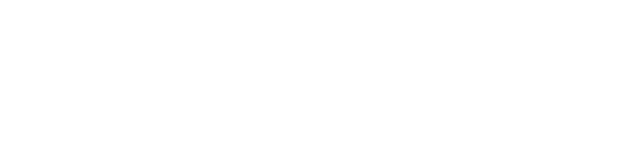
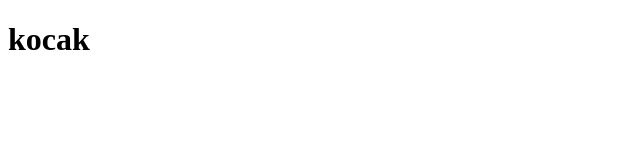
Before and after one commit to MANabil08/Tugas2D, a plain HTML site: page index.html in a window 1280 px wide. Shown: the whole page, without its empty margins (0-640 px from the left). Drawn offline with Linux system fonts and the light colour scheme.

Commit message:
perubahan

```diff
--- a/index.html
+++ b/index.html
@@ -6,6 +6,6 @@
     <title>Document</title>
 </head>
 <body>
-
+        <h1>kocak</h1>
 </body>
 </html>
```
